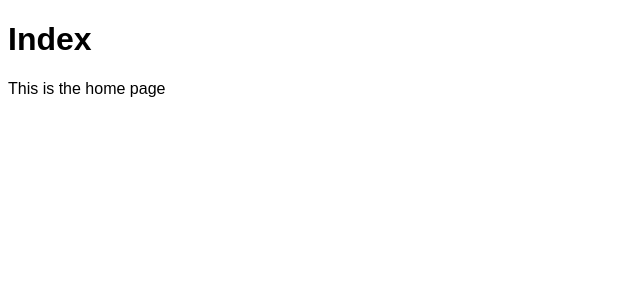
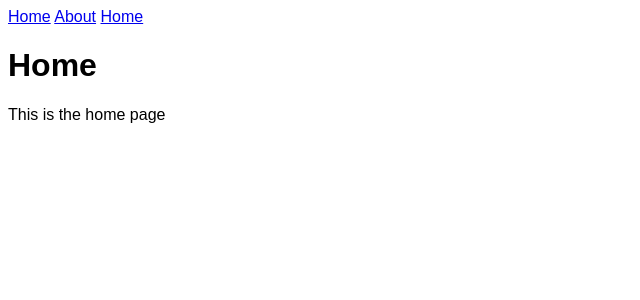
Before and after one commit to ffub/space-habitats, a Jekyll site: the page built from index.markdown, in a window 1280 px wide. Shown: the top 300 px of the page, without its empty margins (0-640 px from the left). Built offline with Jekyll 4.4.1, drawn with Linux system fonts in a browser that asks for light colours.

Commit message:
Header nav

```diff
--- /dev/null
+++ b/_includes/header.html
@@ -0,0 +1,8 @@
+<div class="primary-nav">
+  <nav class="primary-nav__inside">
+    <a class="primary-nav__item" href="/">Home</a>
+    {% for page in site.pages %}
+      <a class="primary-nav__item" href="{{page.url}}">{{page.title}}</a>
+    {% endfor %}
+  </nav>
+</div>
--- a/_layouts/default.html
+++ b/_layouts/default.html
@@ -26,6 +26,12 @@
 
   <body>
 
+    <div class="header">
+
+      {% include header.html %}
+
+    </div>
+
     {{content}}
 
   </body>
--- a/index.markdown
+++ b/index.markdown
@@ -1,5 +1,5 @@
 ---
-title: Index
+title: Home
 ---
 
 This is the home page
```
